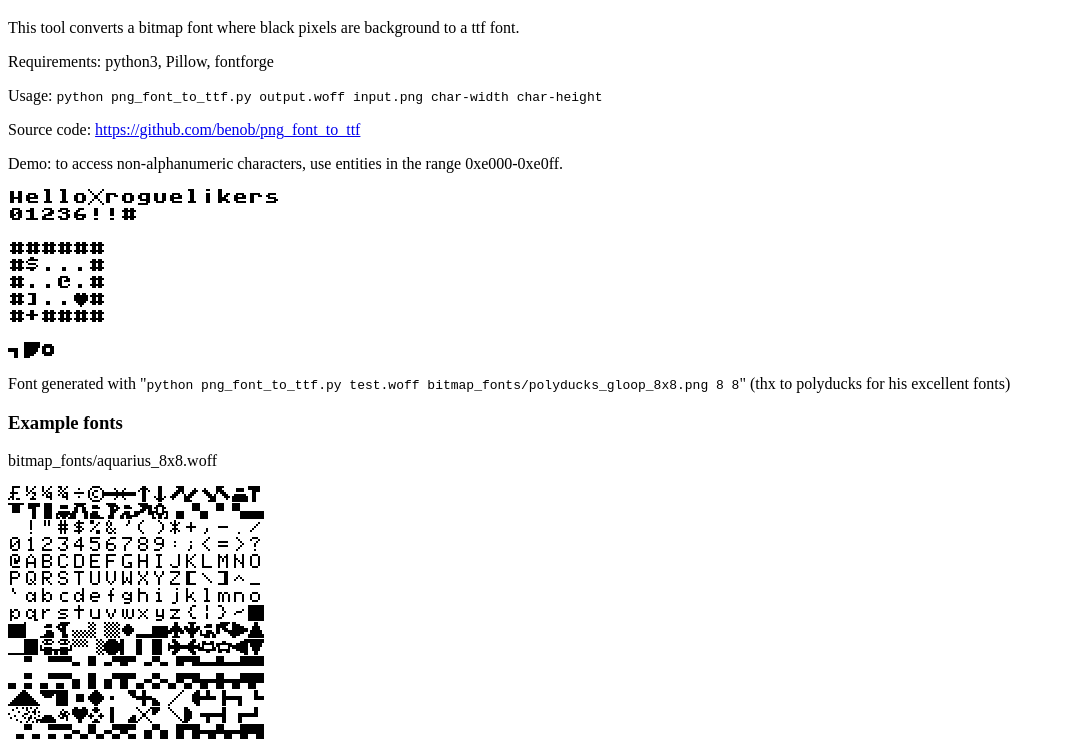
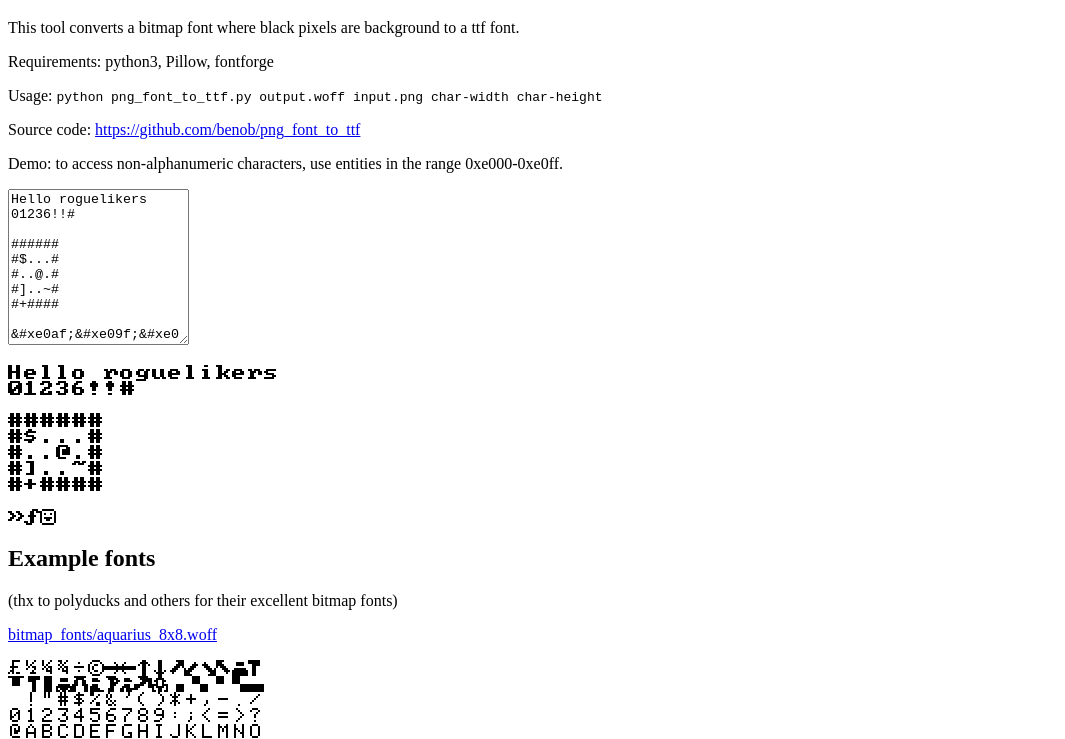
Before and after one commit to benob/png_font_to_ttf, a plain HTML site: page index.html in a window 1280 px wide. Shown: the part 61-800 px from the top of the page, without its empty margins (0-1065 px from the left). Drawn offline with Linux system fonts and the light colour scheme.

Commit message:
update demo page and add readme

```diff
--- a/index.html
+++ b/index.html
@@ -5,10 +5,11 @@
 		<style>
 @font-face {
 	font-family: test;
-	src: url("bitmap_fonts/polyducks_gloop_8x8.woff") format("opentype");
+	src: url("bitmap_fonts/ascii_8x8.woff") format("opentype");
 }
 pre {
 	font-family: test;
+	line-height: 100%;
 }
 		</style>
 	</head>
@@ -31,7 +32,7 @@ pre {
 
 		<p>
 		Demo:  to access non-alphanumeric characters, use entities in the range 0xe000-0xe0ff.
-		<pre>Hello roguelikers
+		<p><textarea rows="10" onkeyup="document.getElementById('target').innerHTML = value">Hello roguelikers
 01236!!#
 
 ######
@@ -40,11 +41,20 @@ pre {
 #]..~#
 #+####
 
-&#xe0af;&#xe09f;&#xe001;</pre>
-		Font generated with "<tt>python png_font_to_ttf.py test.woff bitmap_fonts/polyducks_gloop_8x8.png 8 8</tt>"
-		(thx to polyducks for his excellent fonts)
+&amp;#xe0af;&amp;#xe09f;&amp;#xe001;</textarea><pre id="target">Hello roguelikers
+01236!!#
 
-		<h3>Example fonts</h3>
+######
+#$...#
+#..@.#
+#]..~#
+#+####
+
+&#xe0af;&#xe09f;&#xe001;</pre></p>
+
+
+		<h2>Example fonts</h2>
+		(thx to polyducks and others for their excellent bitmap fonts)
 		</p>
 <script>
 	function add_font_class(name, url) {
@@ -79,7 +89,10 @@ pre {
 		var pre = document.createElement("pre");
 		pre.className = "f" + i;
 		pre.innerHTML = char_matrix();
-		p.appendChild(document.createTextNode(fonts[i]));
+		var link = document.createElement("a");
+		link.href = "https://github.com/benob/png_font_to_ttf/raw/master/" + fonts[i];
+		link.innerText = fonts[i];
+		p.appendChild(link);
 		p.appendChild(pre);
 	}
 console.log(char_matrix());
```
Also changed, not shown: 1 other file.
